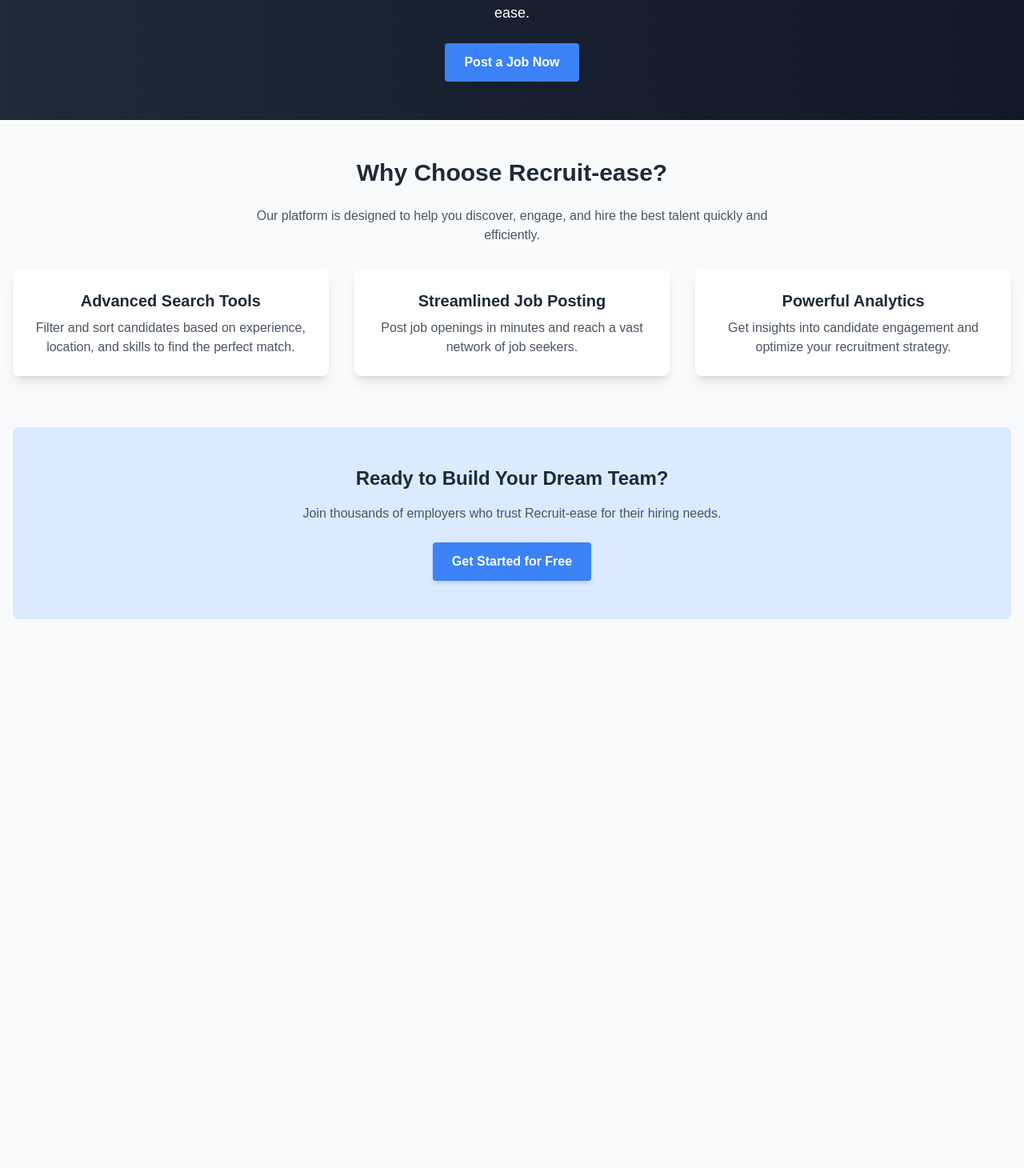
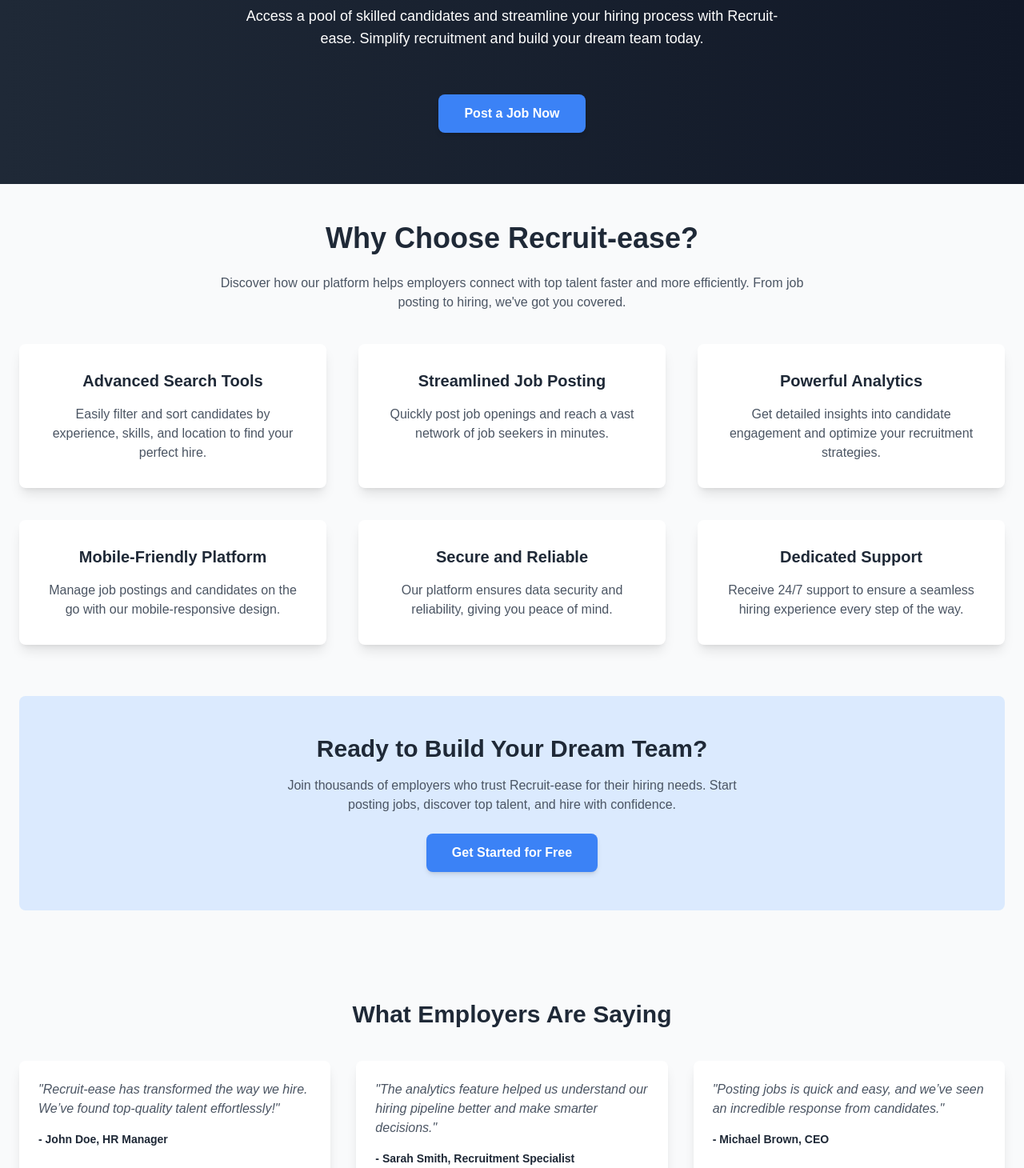
Before and after one commit to Fortunechinenyem/Recruit-Ease, a Next.js app: page /employers in a window 1280 px wide. Shown: the part 130-1590 px from the top of the page at 80% size. Before the commit the page ends 952 px from the top, so only its background shows below. Built offline with nearby package versions, Linux system fonts and the light colour scheme.

Commit message:
updated the employer feature

```diff
--- a/pages/employers.js
+++ b/pages/employers.js
@@ -3,78 +3,143 @@
 export default function Employers() {
   return (
     <div className="min-h-screen bg-gray-50">
-      <header className="bg-gradient-to-r from-gray-800 to-gray-900 text-white py-12">
-        <div className="container mx-auto px-4 text-center">
-          <h1 className="text-4xl font-bold mb-4">
+      <header className="bg-gradient-to-r from-gray-800 to-gray-900 text-white py-16">
+        <div className="container mx-auto px-6 text-center">
+          <h1 className="text-5xl font-bold mb-6">
             Hire Top Talent Effortlessly
           </h1>
-          <p className="text-lg max-w-2xl mx-auto">
+          <p className="text-lg max-w-2xl mx-auto mb-8">
             Access a pool of skilled candidates and streamline your hiring
-            process with Recruit-ease.
+            process with Recruit-ease. Simplify recruitment and build your dream
+            team today.
           </p>
           <Link
             href="/jobs/post"
-            className="mt-6 inline-block bg-blue-500 text-white px-6 py-3 rounded shadow-md font-semibold hover:bg-blue-600"
+            className="mt-6 inline-block bg-blue-500 text-white px-8 py-3 rounded-lg shadow-md font-semibold hover:bg-blue-600 transition-all"
           >
             Post a Job Now
           </Link>
         </div>
       </header>
 
-      <main className="container mx-auto px-4 py-12">
+      <main className="container mx-auto px-6 py-12">
         <section className="text-center">
-          <h2 className="text-3xl font-bold mb-6 text-gray-800">
+          <h2 className="text-4xl font-bold mb-6 text-gray-800">
             Why Choose Recruit-ease?
           </h2>
-          <p className="text-gray-600 max-w-2xl mx-auto mb-8">
-            Our platform is designed to help you discover, engage, and hire the
-            best talent quickly and efficiently.
+          <p className="text-gray-600 max-w-3xl mx-auto mb-10">
+            Discover how our platform helps employers connect with top talent
+            faster and more efficiently. From job posting to hiring, we've got
+            you covered.
           </p>
-          <div className="grid gap-8 sm:grid-cols-2 lg:grid-cols-3">
-            <div className="bg-white shadow-lg rounded-lg p-6 hover:shadow-xl transition-shadow">
-              <h3 className="text-xl font-semibold text-gray-800">
+          <div className="grid gap-10 sm:grid-cols-2 lg:grid-cols-3">
+            <div className="bg-white shadow-lg rounded-lg p-8 hover:shadow-xl transition-shadow">
+              <h3 className="text-xl font-semibold text-gray-800 mb-4">
                 Advanced Search Tools
               </h3>
-              <p className="text-gray-600 mt-2">
-                Filter and sort candidates based on experience, location, and
-                skills to find the perfect match.
+              <p className="text-gray-600">
+                Easily filter and sort candidates by experience, skills, and
+                location to find your perfect hire.
               </p>
             </div>
-            <div className="bg-white shadow-lg rounded-lg p-6 hover:shadow-xl transition-shadow">
-              <h3 className="text-xl font-semibold text-gray-800">
+            <div className="bg-white shadow-lg rounded-lg p-8 hover:shadow-xl transition-shadow">
+              <h3 className="text-xl font-semibold text-gray-800 mb-4">
                 Streamlined Job Posting
               </h3>
-              <p className="text-gray-600 mt-2">
-                Post job openings in minutes and reach a vast network of job
-                seekers.
+              <p className="text-gray-600">
+                Quickly post job openings and reach a vast network of job
+                seekers in minutes.
               </p>
             </div>
-            <div className="bg-white shadow-lg rounded-lg p-6 hover:shadow-xl transition-shadow">
-              <h3 className="text-xl font-semibold text-gray-800">
+            <div className="bg-white shadow-lg rounded-lg p-8 hover:shadow-xl transition-shadow">
+              <h3 className="text-xl font-semibold text-gray-800 mb-4">
                 Powerful Analytics
               </h3>
-              <p className="text-gray-600 mt-2">
-                Get insights into candidate engagement and optimize your
-                recruitment strategy.
+              <p className="text-gray-600">
+                Get detailed insights into candidate engagement and optimize
+                your recruitment strategies.
+              </p>
+            </div>
+            <div className="bg-white shadow-lg rounded-lg p-8 hover:shadow-xl transition-shadow">
+              <h3 className="text-xl font-semibold text-gray-800 mb-4">
+                Mobile-Friendly Platform
+              </h3>
+              <p className="text-gray-600">
+                Manage job postings and candidates on the go with our
+                mobile-responsive design.
+              </p>
+            </div>
+            <div className="bg-white shadow-lg rounded-lg p-8 hover:shadow-xl transition-shadow">
+              <h3 className="text-xl font-semibold text-gray-800 mb-4">
+                Secure and Reliable
+              </h3>
+              <p className="text-gray-600">
+                Our platform ensures data security and reliability, giving you
+                peace of mind.
+              </p>
+            </div>
+            <div className="bg-white shadow-lg rounded-lg p-8 hover:shadow-xl transition-shadow">
+              <h3 className="text-xl font-semibold text-gray-800 mb-4">
+                Dedicated Support
+              </h3>
+              <p className="text-gray-600">
+                Receive 24/7 support to ensure a seamless hiring experience
+                every step of the way.
               </p>
             </div>
           </div>
         </section>
 
         <section className="mt-16 bg-blue-100 py-12 text-center rounded-lg">
-          <h2 className="text-2xl font-bold text-gray-800 mb-4">
+          <h2 className="text-3xl font-bold text-gray-800 mb-4">
             Ready to Build Your Dream Team?
           </h2>
-          <p className="text-gray-600 mb-6">
+          <p className="text-gray-600 max-w-xl mx-auto mb-6">
             Join thousands of employers who trust Recruit-ease for their hiring
-            needs.
+            needs. Start posting jobs, discover top talent, and hire with
+            confidence.
           </p>
           <Link
             href="/signup/employers"
-            className="inline-block bg-blue-500 text-white px-6 py-3 rounded shadow-md font-semibold hover:bg-blue-600"
+            className="inline-block bg-blue-500 text-white px-8 py-3 rounded-lg shadow-md font-semibold hover:bg-blue-600 transition-all"
           >
             Get Started for Free
           </Link>
+        </section>
+
+        <section className="mt-16 py-12">
+          <h2 className="text-3xl font-bold text-center mb-10 text-gray-800">
+            What Employers Are Saying
+          </h2>
+          <div className="grid gap-8 sm:grid-cols-2 lg:grid-cols-3">
+            <div className="bg-white shadow-lg rounded-lg p-6">
+              <p className="text-gray-600 italic mb-4">
+                "Recruit-ease has transformed the way we hire. We’ve found
+                top-quality talent effortlessly!"
+              </p>
+              <h3 className="text-sm font-bold text-gray-800">
+                - John Doe, HR Manager
+              </h3>
+            </div>
+            <div className="bg-white shadow-lg rounded-lg p-6">
+              <p className="text-gray-600 italic mb-4">
+                "The analytics feature helped us understand our hiring pipeline
+                better and make smarter decisions."
+              </p>
+              <h3 className="text-sm font-bold text-gray-800">
+                - Sarah Smith, Recruitment Specialist
+              </h3>
+            </div>
+            <div className="bg-white shadow-lg rounded-lg p-6">
+              <p className="text-gray-600 italic mb-4">
+                "Posting jobs is quick and easy, and we’ve seen an incredible
+                response from candidates."
+              </p>
+              <h3 className="text-sm font-bold text-gray-800">
+                - Michael Brown, CEO
+              </h3>
+            </div>
+          </div>
         </section>
       </main>
     </div>
--- /dev/null
+++ b/pages/signup/employers.js
@@ -0,0 +1,103 @@
+import { useState } from "react";
+import { useRouter } from "next/router";
+import { getAuth, createUserWithEmailAndPassword } from "firebase/auth";
+import { doc, setDoc } from "firebase/firestore";
+import { db } from "@/lib/firebase";
+
+export default function EmployerSignup() {
+  const [formData, setFormData] = useState({
+    name: "",
+    email: "",
+    password: "",
+  });
+  const [loading, setLoading] = useState(false);
+  const router = useRouter();
+
+  const handleChange = (e) => {
+    setFormData({ ...formData, [e.target.name]: e.target.value });
+  };
+
+  const handleSubmit = async (e) => {
+    e.preventDefault();
+    setLoading(true);
+
+    try {
+      const auth = getAuth();
+      const userCredential = await createUserWithEmailAndPassword(
+        auth,
+        formData.email,
+        formData.password
+      );
+
+      await setDoc(doc(db, "employers", userCredential.user.uid), {
+        name: formData.name,
+        email: formData.email,
+        createdAt: new Date(),
+      });
+
+      alert("Account created successfully!");
+      router.push("/");
+    } catch (error) {
+      console.error("Error creating account:", error);
+      alert("Failed to create account. Please try again.");
+    } finally {
+      setLoading(false);
+    }
+  };
+
+  return (
+    <div className="min-h-screen bg-gray-50 flex items-center justify-center px-4">
+      <div className="w-full max-w-lg bg-white shadow-md rounded-lg p-8">
+        <h1 className="text-2xl font-bold text-gray-800 mb-6 text-center">
+          Employer Sign Up
+        </h1>
+        <form onSubmit={handleSubmit}>
+          <div className="mb-4">
+            <label className="block text-gray-600 mb-2">Full Name</label>
+            <input
+              type="text"
+              name="name"
+              value={formData.name}
+              onChange={handleChange}
+              required
+              className="w-full border rounded px-3 py-2"
+            />
+          </div>
+          <div className="mb-4">
+            <label className="block text-gray-600 mb-2">Email Address</label>
+            <input
+              type="email"
+              name="email"
+              value={formData.email}
+              onChange={handleChange}
+              required
+              className="w-full border rounded px-3 py-2"
+            />
+          </div>
+          <div className="mb-4">
+            <label className="block text-gray-600 mb-2">Password</label>
+            <input
+              type="password"
+              name="password"
+              value={formData.password}
+              onChange={handleChange}
+              required
+              className="w-full border rounded px-3 py-2"
+            />
+          </div>
+          <button
+            type="submit"
+            disabled={loading}
+            className={`w-full py-2 px-4 rounded ${
+              loading
+                ? "bg-gray-400 cursor-not-allowed"
+                : "bg-blue-500 text-white hover:bg-blue-600"
+            }`}
+          >
+            {loading ? "Creating Account..." : "Sign Up"}
+          </button>
+        </form>
+      </div>
+    </div>
+  );
+}
```
Also changed, not shown: pages/jobs/post.js (added, +125 -0 lines), pages/signup/index.js (renamed from pages/signup.js).
